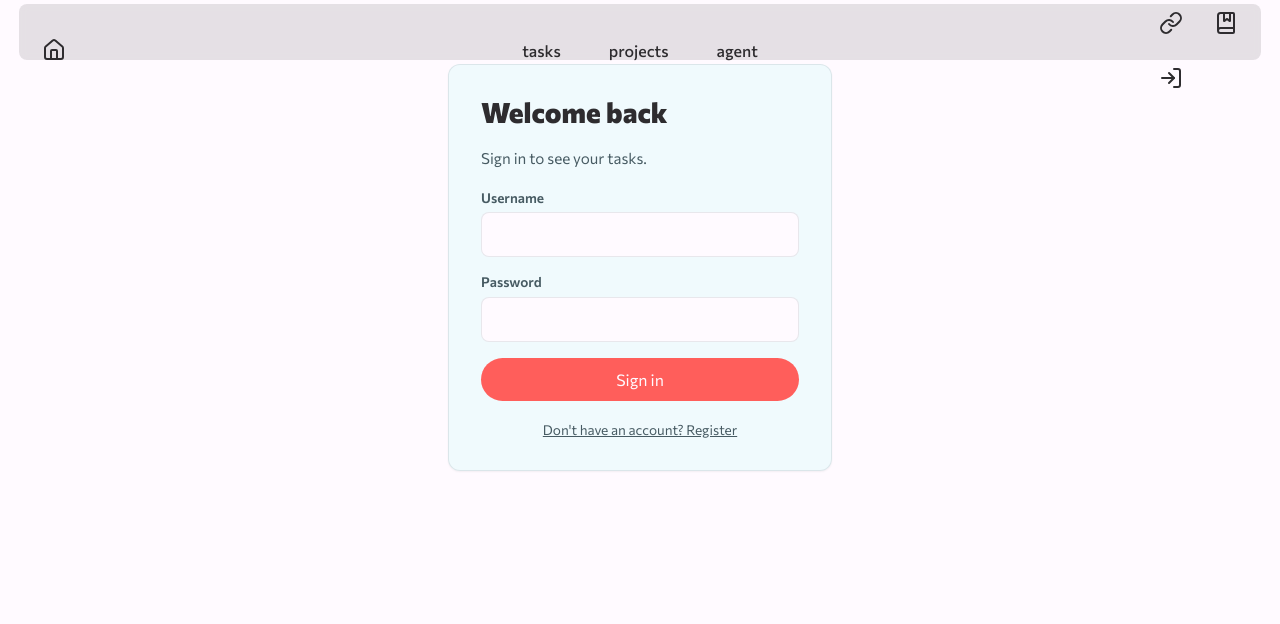
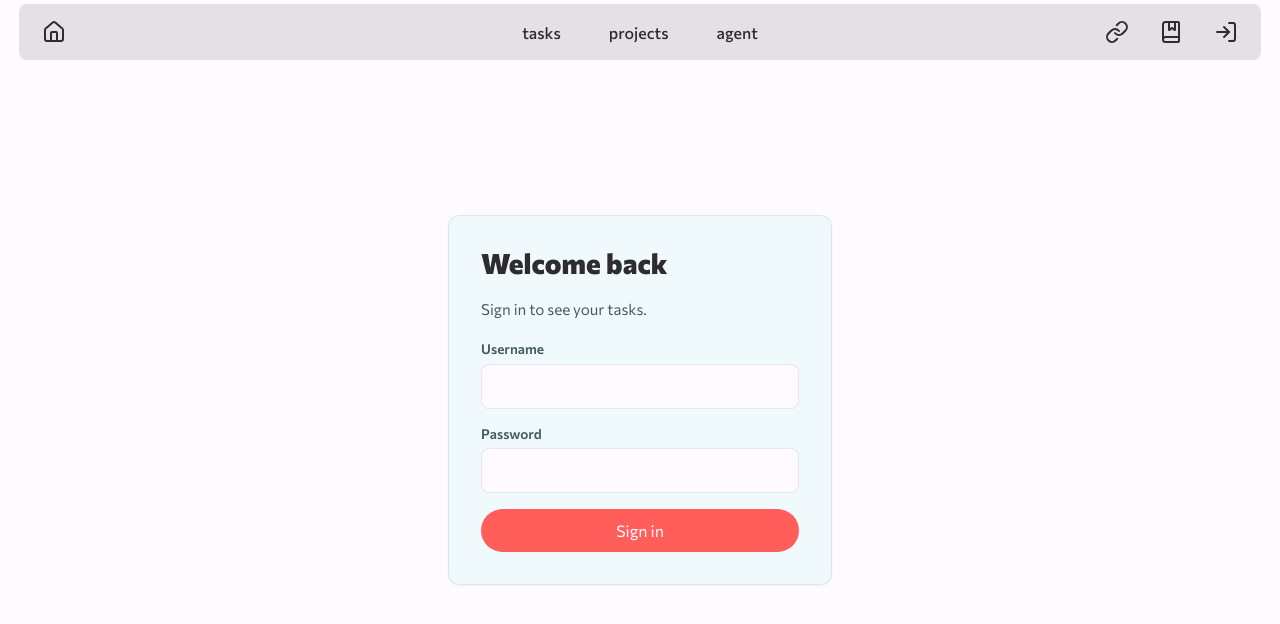
Before and after one commit to andrewenletoh/FullstackReactASPNETCore, a React (Vite) app in the folder client/: page /auth in a window 1280 px wide. Shown: the top 624 px of the page. Built offline with nearby package versions, Linux system fonts and the light colour scheme; no server answers.

Commit message:
css fixes

```diff
--- a/client/src/components/NavBar.module.css
+++ b/client/src/components/NavBar.module.css
@@ -130,8 +130,8 @@
 }
 
 .socialLinks {
-    display: grid;
-    grid-template-columns: repeat(2, minmax(0, 1fr));
+    display: flex;
+    align-items: center;
     gap: var(--navbar-spacing);
     min-width: min-content;
     justify-self: end;
--- a/client/src/pages/AuthPage.module.css
+++ b/client/src/pages/AuthPage.module.css
@@ -1,23 +1,17 @@
 .page {
-    min-height: 100vh;
     background: var(--color-ghost-white);
     display: flex;
     flex-direction: column;
     align-items: center;
     justify-content: center;
-}
-
-.spacer {
-    width: 100vw;
-    aspect-ratio: 20 / 1;
-    min-height: 64px;
+    height: 100vh;
 }
 
 .content {
     display: flex;
     min-height: calc(100vh - 64px);
-    flex-direction: column;
     align-items: center;
+    justify-content: center;
     width: 97%;
 }
 
--- a/client/src/pages/AuthPage.tsx
+++ b/client/src/pages/AuthPage.tsx
@@ -55,7 +55,6 @@ const AuthPage = () => {
 
     return (
         <div className={styles.page}>
-            <header className={styles.spacer} />
             <div className={styles.content}>
                 <div className={styles.card}>
                     <h1 className={styles.title}>{mode === 'login' ? 'Welcome back' : 'Create an account'}</h1>
@@ -99,9 +98,9 @@ const AuthPage = () => {
                         </button>
                     </form>
 
-                    <button className={styles.switch} type="button" onClick={switchMode}>
+                    {/* <button className={styles.switch} type="button" onClick={switchMode}>
                         {mode === 'login' ? "Don't have an account? Register" : 'Already have an account? Sign in'}
-                    </button>
+                    </button> */}
                 </div>
             </div>
         </div>
```
